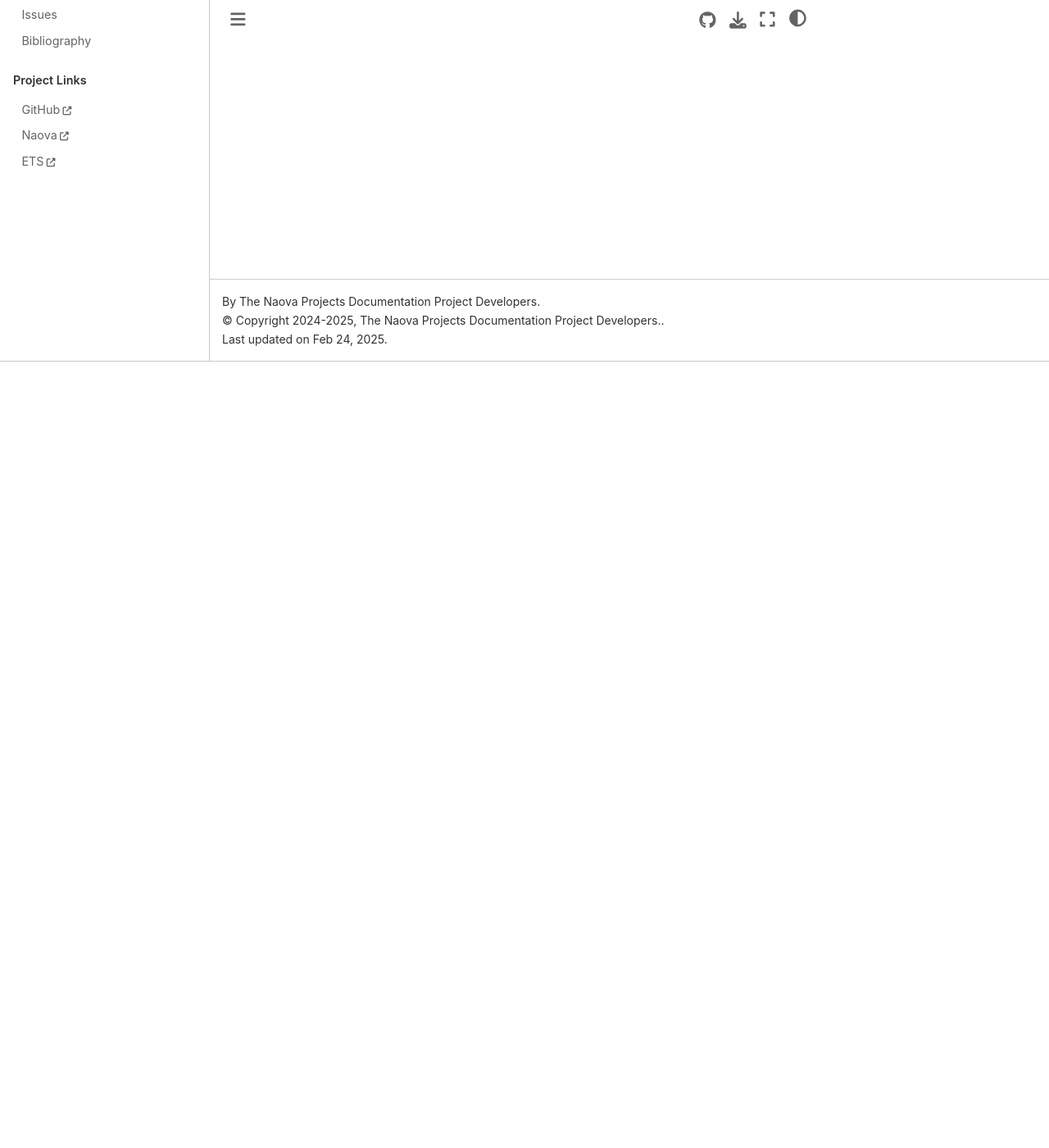
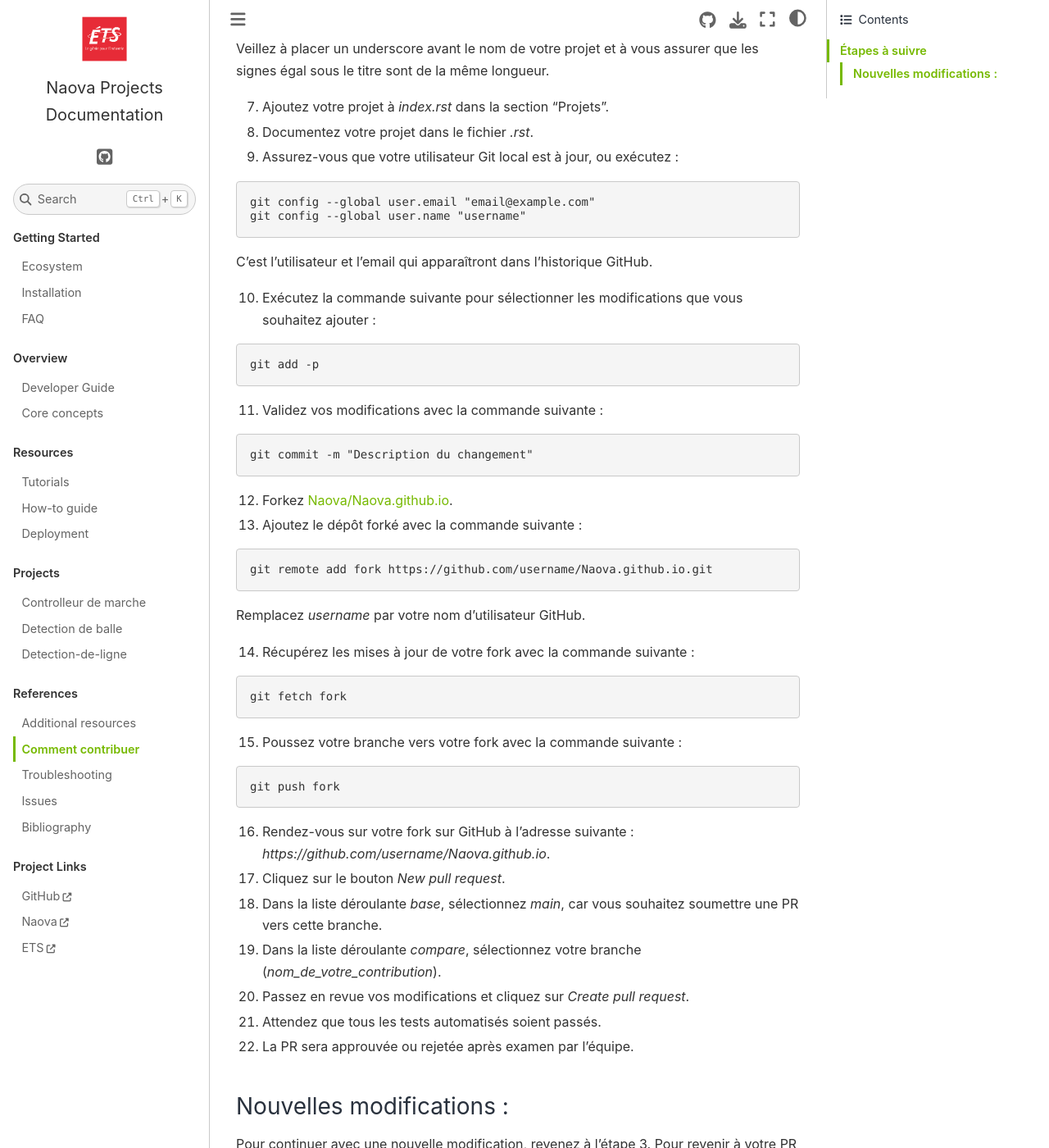
Before and after one commit to louislelay/NaovaPublicDocumentationWebsite, a Sphinx documentation site: the page built from docs/source/refs/contributing.rst, in a window 1280 px wide and 1400 px high, scrolled down 959 px. Shown: the whole window at 82% size. Built offline with Sphinx 7.4.7 and the Sphinx Book theme 1.1.4, drawn with Linux system fonts in a browser that asks for light colours; some of the changed text lies outside the part shown.

Commit message:
Creates the how-to contribute page

```diff
--- a/docs/source/refs/contributing.rst
+++ b/docs/source/refs/contributing.rst
@@ -1,4 +1,137 @@
 .. _contributing:
 
-Contributing
-============
+Comment contribuer
+==================
+
+Une fois que vous avez terminé un projet chez Naova, il vous sera demandé de le documenter sur ce site. Cette page vous guidera dans le processus.
+
+Étapes à suivre
+---------------
+
+1. Exécutez la commande suivante pour cloner le dépôt :
+
+.. code-block:: console
+
+    git clone https://github.com/Naova/Naova.github.io.git
+
+2. Ensuite, entrez dans le répertoire du projet :
+
+.. code-block:: console
+
+    cd Naova.github.io
+
+3. Pour mettre votre dépôt local à jour avec le dernier état de la branche principale, exécutez :
+
+.. code-block:: console
+
+    git fetch origin
+    git checkout main
+    git reset --hard origin/main
+
+4. Créez une nouvelle branche avec la commande suivante :
+
+.. code-block:: console
+
+    git checkout -b nom_de_votre_projet
+
+5. Créez un fichier nommé `nom_de_votre_projet.rst` dans le dossier `docs/source/projects/`.
+
+6. Au début du fichier, ajoutez les lignes suivantes :
+
+.. code-block:: RST
+
+    .. _nom_de_votre_projet:
+
+    Titre
+    =====
+
+Veillez à placer un underscore avant le nom de votre projet et à vous assurer que les signes égal sous le titre sont de la même longueur.
+
+7.  Ajoutez votre projet à `index.rst` dans la section "Projets".
+
+8.  Documentez votre projet dans le fichier `.rst`.
+
+9.   Assurez-vous que votre utilisateur Git local est à jour, ou exécutez :
+
+.. code-block:: console
+
+    git config --global user.email "email@example.com"
+    git config --global user.name "username"
+
+C'est l'utilisateur et l'email qui apparaîtront dans l'historique GitHub.
+
+10.  Exécutez la commande suivante pour sélectionner les modifications que vous souhaitez ajouter :
+
+.. code-block:: console
+
+    git add -p
+
+11. Validez vos modifications avec la commande suivante :
+
+.. code-block:: console
+
+    git commit -m "Description du changement"
+
+12. Forkez `Naova/Naova.github.io <https://github.com/Naova/Naova.github.io#fork-destination-box>`_.
+
+13. Ajoutez le dépôt forké avec la commande suivante :
+
+.. code-block:: console
+
+    git remote add fork https://github.com/username/Naova.github.io.git
+
+Remplacez `username` par votre nom d'utilisateur GitHub.
+
+14.  Récupérez les mises à jour de votre fork avec la commande suivante :
+
+.. code-block:: console
+
+    git fetch fork
+
+15. Poussez votre branche vers votre fork avec la commande suivante :
+
+.. code-block:: console
+
+    git push fork
+
+16. Rendez-vous sur votre fork sur GitHub à l'adresse suivante : `https://github.com/username/Naova.github.io`.
+
+17. Cliquez sur le bouton `New pull request`.
+
+18. Dans la liste déroulante `base`, sélectionnez `main`, car vous souhaitez soumettre une PR vers cette branche.
+
+19. Dans la liste déroulante `compare`, sélectionnez votre branche (`nom_de_votre_contribution`).
+
+20. Passez en revue vos modifications et cliquez sur `Create pull request`.
+
+21. Attendez que tous les tests automatisés soient passés.
+
+22. La PR sera approuvée ou rejetée après examen par l'équipe.
+
+Nouvelles modifications :
+^^^^^^^^^^^^^^^^^^^^^^^^^
+
+Pour continuer avec une nouvelle modification, revenez à l'étape 3.
+Pour revenir à votre PR et apporter de nouvelles modifications :
+
+1. Exécutez la commande suivante pour mettre de côté les modifications en cours :
+
+.. code-block:: console
+
+    git stash
+
+2. Exécutez la commande suivante pour revenir à votre branche de contribution :
+
+.. code-block:: console
+
+    git checkout nom_de_votre_contribution
+
+3.  Répétez les étapes 10 et 11.
+
+4.  Poussez vos modifications à nouveau avec la commande suivante :
+
+.. code-block:: console
+
+    git push fork
+
+La pull request sera automatiquement mise à jour.
```
